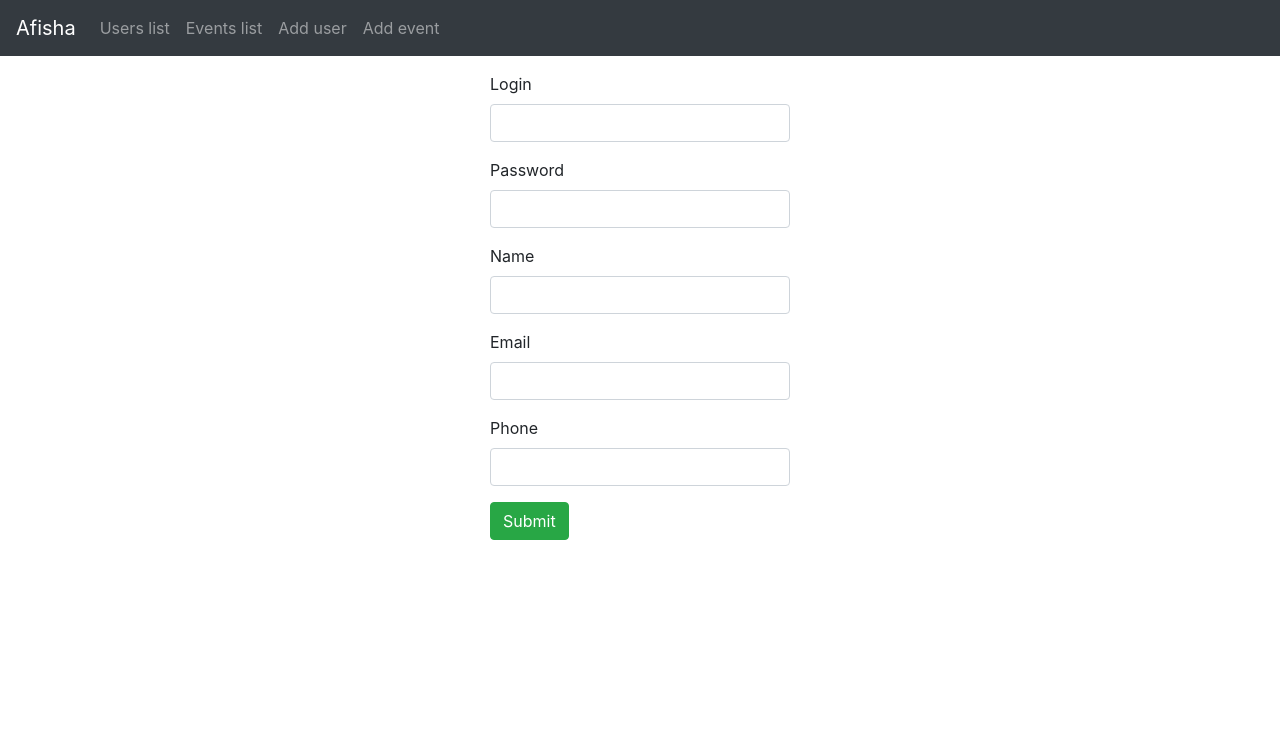
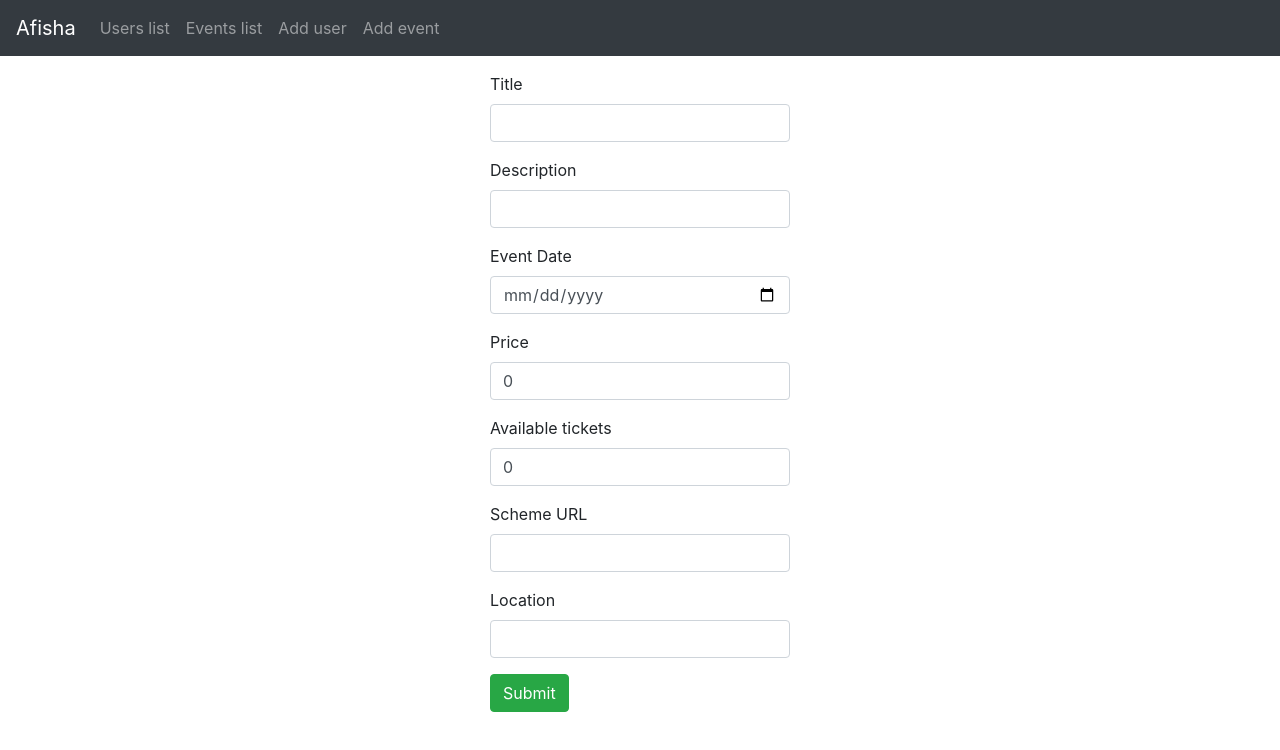
Before and after one commit to fn3x/afisha_app, a React (Create React App) app in the folder react-redux-axios-crud/: page /events/add in a window 1280 px wide. Shown: the top 750 px of the page. Built offline with nearby package versions, Linux system fonts and the light colour scheme.

Commit message:
Added creating events

```diff
--- a/react-redux-axios-crud/src/App.js
+++ b/react-redux-axios-crud/src/App.js
@@ -5,9 +5,10 @@ import "./App.css"
 
 import AddUser from "./components/Users/add-user.component"
 import User from "./components/Users/user.component"
+import UsersList from "./components/Users/users-list.component"
+import AddEvent from "./components/Events/add-event.component"
 import Event from "./components/Events/event.component"
 import EventsList from './components/Events/events-list.component'
-import UsersList from "./components/Users/users-list.component"
 
 class App extends Component {
   render() {
@@ -46,7 +47,7 @@ class App extends Component {
             <Route exact path="/users" component={UsersList} />
             <Route exact path="/events" component={EventsList} />
             <Route exact path="/users/add" component={AddUser} />
-            <Route exact path="/events/add" component={AddUser} />
+            <Route exact path="/events/add" component={AddEvent} />
             <Route path="/users/:id" component={User} />
             <Route path="/events/:id" component={Event} />
           </Switch>
--- a/react-redux-axios-crud/src/actions/events.js
+++ b/react-redux-axios-crud/src/actions/events.js
@@ -1,6 +1,7 @@
 import {
   CREATE_EVENT,
   RETRIEVE_EVENTS,
+  FIND_EVENT,
   UPDATE_EVENT,
   DELETE_EVENT,
   DELETE_ALL_EVENTS
@@ -33,6 +34,21 @@ export const retrieveEvents = () => async (dispatch) => {
     })
   } catch (err) {
     console.log(err)
+  }
+}
+
+export const findByTitle = (title) => async (dispatch) => {
+  try {
+    const res = await EventsDataService.findByTitle(title)
+
+    dispatch({
+      type: FIND_EVENT,
+      payload: res.data,
+    })
+
+    return Promise.resolve(res.data)
+  } catch (err) {
+    return Promise.reject(err)
   }
 }
 
--- a/react-redux-axios-crud/src/actions/types.js
+++ b/react-redux-axios-crud/src/actions/types.js
@@ -8,6 +8,7 @@ export const DELETE_ALL_USERS = "DELETE_ALL_USERS"
 // EVENTS
 export const CREATE_EVENT = "CREATE_EVENT"
 export const RETRIEVE_EVENTS = "RETRIEVE_EVENTS"
+export const FIND_EVENT = "FIND_EVENT"
 export const UPDATE_EVENT = "UPDATE_EVENT"
 export const DELETE_EVENT = "DELETE_EVENT"
 export const DELETE_ALL_EVENTS = "DELETE_ALL_EVENTS"
--- /dev/null
+++ b/react-redux-axios-crud/src/components/Events/add-event.component.js
@@ -0,0 +1,229 @@
+import React, { Component } from "react"
+import { connect } from "react-redux"
+import { createEvent } from "../../actions/events"
+
+class AddEvent extends Component {
+  constructor(props) {
+    super(props)
+    this.onChangeTitle = this.onChangeTitle.bind(this)
+    this.onChangeDescription = this.onChangeDescription.bind(this)
+    this.onChangeEventDate = this.onChangeEventDate.bind(this)
+    this.onChangePrice = this.onChangePrice.bind(this)
+    this.onChangeAvailableTickets = this.onChangeAvailableTickets.bind(this)
+    this.onChangeSchemeURL = this.onChangeSchemeURL.bind(this)
+    this.onChangeLocation = this.onChangeLocation.bind(this)
+    this.saveEvent = this.saveEvent.bind(this)
+    this.newEvent = this.newEvent.bind(this)
+
+    this.state = {
+      id: null,
+      title: "",
+      description: "",
+      eventDate: new Date(),
+      price: 0.00,
+      available_tickets: 0,
+      scheme_url: "",
+      location: "",
+
+      submitted: false
+    }
+  }
+
+  onChangeTitle(e) {
+    this.setState({
+      title: e.target.value,
+    })
+  }
+
+  onChangeDescription(e) {
+    this.setState({
+      description: e.target.value,
+    })
+  }
+
+  onChangeEventDate(e) {
+    this.setState({
+      eventDate: e.target.value,
+    })
+  }
+
+  onChangePrice(e) {
+    this.setState({
+      price: e.target.value,
+    })
+  }
+
+  onChangeAvailableTickets(e) {
+    this.setState({
+      available_tickets: e.target.value,
+    })
+  }
+
+  onChangeSchemeURL(e) {
+    this.setState({
+      scheme_url: e.target.value
+    })
+  }
+
+  onChangeLocation(e) {
+    this.setState({
+      location: e.target.value
+    })
+  }
+
+  saveEvent() {
+    const { title, description, eventDate, price, available_tickets, scheme_url, location } = this.state
+
+    this.props
+      .createEvent({ title, description, eventDate, price: parseFloat(price), available_tickets: parseInt(available_tickets), scheme_url, location })
+      .then((data) => {
+        this.setState({
+          id: data.id,
+          title: data.title,
+          description: data.description,
+          eventDate: data.eventDate,
+          price: data.price,
+          available_tickets: data.available_tickets,
+          scheme_url: data.scheme_url,
+          location: data.location,
+
+          submitted: true
+        })
+        console.log(data)
+      })
+      .catch((e) => {
+        console.log(e)
+      })
+  }
+
+  newEvent() {
+    this.setState({
+      title: "",
+      description: "",
+      eventDate: "",
+      price: 0,
+      available_tickets: 0,
+      scheme_url: "",
+      location: "",
+
+      submitted: false
+    })
+  }
+
+  render() {
+    return (
+      <div className="submit-form">
+        {this.state.submitted ? (
+          <div>
+            <h4>You submitted successfully!</h4>
+            <button className="btn btn-success" onClick={this.newEvent}>
+              Add
+            </button>
+          </div>
+        ) : (
+          <div>
+            <div className="form-group">
+              <label htmlFor="title">Title</label>
+              <input
+                type="text"
+                className="form-control"
+                id="title"
+                required
+                value={this.state.title}
+                onChange={this.onChangeTitle}
+                name="title"
+              />
+            </div>
+
+            <div className="form-group">
+              <label htmlFor="description">Description</label>
+              <input
+                type="text"
+                className="form-control"
+                id="description"
+                required
+                value={this.state.description}
+                onChange={this.onChangeDescription}
+                name="description"
+              />
+            </div>
+
+            <div className="form-group datepicker" inline="true">
+              <label htmlFor="eventDate">Event Date</label>
+              <input
+                placeholder="Select date"
+                type="date"
+                className="form-control"
+                id="eventDate"
+                min={(new Date()).toISOString().split('T')[0]}
+                required
+                value={this.state.eventDate}
+                onChange={this.onChangeEventDate}
+                name="eventDate"
+              />
+              <i className="fas fa-calendar input-prefix"></i>
+            </div>
+
+            <div className="form-group">
+              <label htmlFor="price">Price</label>
+              <input
+                type="text"
+                className="form-control"
+                id="price"
+                required
+                value={this.state.price}
+                onChange={this.onChangePrice}
+                name="price"
+              />
+            </div>
+
+            <div className="form-group">
+              <label htmlFor="available_tickets">Available tickets</label>
+              <input
+                type="text"
+                className="form-control"
+                id="available_tickets"
+                required
+                value={this.state.available_tickets}
+                onChange={this.onChangeAvailableTickets}
+                name="available_tickets"
+              />
+            </div>
+
+            <div className="form-group">
+              <label htmlFor="scheme_url">Scheme URL</label>
+              <input
+                type="text"
+                className="form-control"
+                id="scheme_url"
+                required
+                value={this.state.scheme_url}
+                onChange={this.onChangeSchemeURL}
+                name="scheme_url"
+              />
+            </div>
+
+            <div className="form-group">
+              <label htmlFor="location">Location</label>
+              <input
+                type="text"
+                className="form-control"
+                id="location"
+                required
+                value={this.state.location}
+                onChange={this.onChangeLocation}
+                name="location"
+              />
+            </div>
+
+            <button onClick={this.saveEvent} className="btn btn-success">
+              Submit
+            </button>
+          </div>
+        )}
+      </div>
+    )
+  }
+}
+
+export default connect(null, { createEvent })(AddEvent)
--- a/react-redux-axios-crud/src/reducers/events.js
+++ b/react-redux-axios-crud/src/reducers/events.js
@@ -1,6 +1,7 @@
 import {
   CREATE_EVENT,
   RETRIEVE_EVENTS,
+  FIND_EVENT,
   UPDATE_EVENT,
   DELETE_EVENT,
   DELETE_ALL_EVENTS,
@@ -16,6 +17,9 @@ function eventReducer(events = initialState, action) {
       return [...events, payload]
 
     case RETRIEVE_EVENTS:
+      return payload
+
+    case FIND_EVENT:
       return payload
 
     case UPDATE_EVENT:
--- a/react-redux-axios-crud/src/services/events.service.js
+++ b/react-redux-axios-crud/src/services/events.service.js
@@ -12,7 +12,7 @@ class EventsDataService {
   }
 
   findByTitle(title) {
-    return http.get(`${baseURL}/${title}`)
+    return http.get(`${baseURL}/bytitle/${title}`)
   }
 
   create(data) {
```
Also changed, not shown: react-redux-axios-crud/src/components/Events/events-list.component.js (+27 -6 lines), 1 other file (tests, documents, lock files or other folders).
